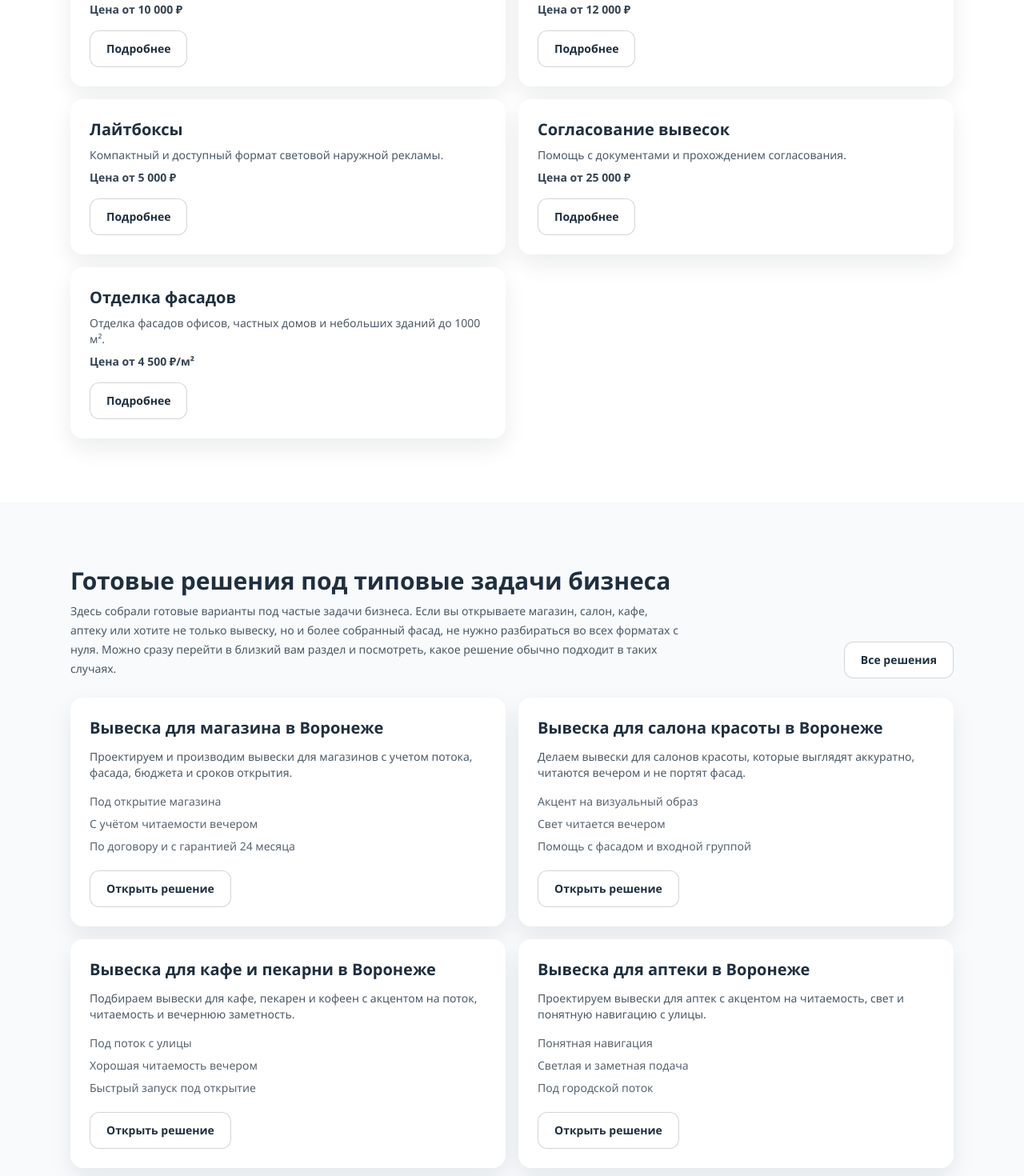
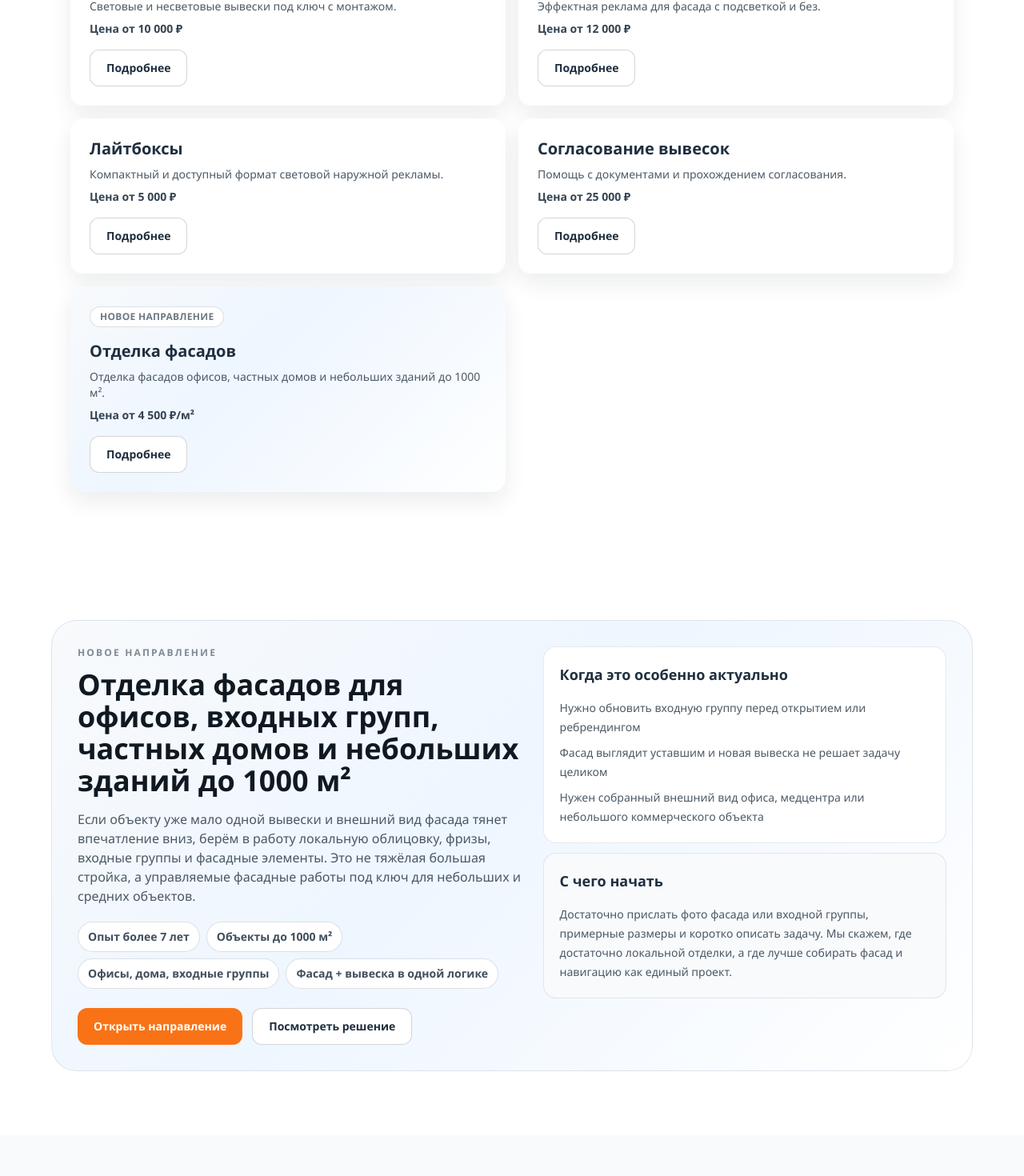
Before and after one commit to xahinvest-DNA/nikaled.ru, a Next.js app: page / in a window 1280 px wide. Shown: the part 2140-3610 px from the top of the page at 80% size. Built offline with nearby package versions, Linux system fonts and the light colour scheme; no server answers.

Commit message:
Усилено фасадное направление на главной

```diff
--- a/components/pages/HomeLanding.tsx
+++ b/components/pages/HomeLanding.tsx
@@ -1,6 +1,7 @@
 import { Header } from "@/components/layout/Header";
 import { ArticleListSection } from "@/components/sections/ArticleListSection";
 import { CasesSection } from "@/components/sections/CasesSection";
+import { FacadeEntrySection } from "@/components/sections/FacadeEntrySection";
 import { FaqSection } from "@/components/sections/FaqSection";
 import { FinalCtaSection } from "@/components/sections/FinalCtaSection";
 import { Hero } from "@/components/sections/Hero";
@@ -24,6 +25,7 @@ export const HomeLanding = () => {
         <SelfIdentify />
         <QuickRequestSection />
         <ServicesGrid />
+        <FacadeEntrySection />
         <SolutionsEntrySection />
         <SeoContentSection />
         <CasesSection items={getCasesByService(undefined, 4)} />
--- /dev/null
+++ b/components/sections/FacadeEntrySection.tsx
@@ -0,0 +1,60 @@
+import Link from "next/link";
+
+export const FacadeEntrySection = () => {
+  return (
+    <section className="section-space bg-white">
+      <div className="container-narrow rounded-[32px] border border-steel/10 bg-[linear-gradient(135deg,#f8fafc_0%,#eef6ff_45%,#ffffff_100%)] p-6 md:p-8">
+        <div className="grid gap-6 lg:grid-cols-[1.05fr_0.95fr] lg:items-start">
+          <div>
+            <p className="text-xs font-semibold uppercase tracking-[0.18em] text-steel/55">Новое направление</p>
+            <h2 className="mt-3 max-w-3xl text-2xl font-black leading-tight text-ink md:text-4xl">
+              Отделка фасадов для офисов, входных групп, частных домов и небольших зданий до 1000 м²
+            </h2>
+            <p className="mt-4 max-w-3xl text-sm leading-6 text-steel/80 md:text-base">
+              Если объекту уже мало одной вывески и внешний вид фасада тянет впечатление вниз, берём в работу локальную облицовку,
+              фризы, входные группы и фасадные элементы. Это не тяжёлая большая стройка, а управляемые фасадные работы под ключ
+              для небольших и средних объектов.
+            </p>
+            <div className="mt-5 flex flex-wrap gap-2 text-sm font-semibold text-steel/85">
+              {[
+                "Опыт более 7 лет",
+                "Объекты до 1000 м²",
+                "Офисы, дома, входные группы",
+                "Фасад + вывеска в одной логике"
+              ].map((item) => (
+                <span key={item} className="rounded-full border border-steel/15 bg-white px-3 py-2">
+                  {item}
+                </span>
+              ))}
+            </div>
+            <div className="mt-6 flex flex-wrap gap-3">
+              <Link href="/otdelka-fasadov/" className="btn-primary">
+                Открыть направление
+              </Link>
+              <Link href="/resheniya/otdelka-fasada-ofisa-i-nebolshogo-zdaniya-v-voronezhe/" className="btn-secondary">
+                Посмотреть решение
+              </Link>
+            </div>
+          </div>
+          <div className="grid gap-3 sm:grid-cols-2 lg:grid-cols-1">
+            <article className="rounded-2xl border border-steel/10 bg-white px-5 py-5">
+              <h3 className="text-lg font-bold text-steel">Когда это особенно актуально</h3>
+              <ul className="mt-4 space-y-2 text-sm leading-6 text-steel/80">
+                <li>Нужно обновить входную группу перед открытием или ребрендингом</li>
+                <li>Фасад выглядит уставшим и новая вывеска не решает задачу целиком</li>
+                <li>Нужен собранный внешний вид офиса, медцентра или небольшого коммерческого объекта</li>
+              </ul>
+            </article>
+            <article className="rounded-2xl border border-steel/10 bg-paper px-5 py-5">
+              <h3 className="text-lg font-bold text-steel">С чего начать</h3>
+              <p className="mt-4 text-sm leading-6 text-steel/80">
+                Достаточно прислать фото фасада или входной группы, примерные размеры и коротко описать задачу. Мы скажем, где
+                достаточно локальной отделки, а где лучше собирать фасад и навигацию как единый проект.
+              </p>
+            </article>
+          </div>
+        </div>
+      </div>
+    </section>
+  );
+};
--- a/components/sections/QuickRequestSection.tsx
+++ b/components/sections/QuickRequestSection.tsx
@@ -3,7 +3,7 @@ import { OpenCalcButton } from "@/components/ui/OpenCalcButton";
 const checklist = [
   "Фото фасада или входной группы целиком",
   "Примерные размеры или хотя бы ориентир по ширине",
-  "Что нужно сделать: вывеска, буквы, лайтбокс или согласование",
+  "Что нужно сделать: вывеска, фасад, входная группа или согласование",
   "Срок запуска: срочно, к открытию или без жёсткого дедлайна"
 ];
 
@@ -16,7 +16,8 @@ export const QuickRequestSection = () => {
             <h2 className="text-2xl font-bold text-steel md:text-3xl">Что лучше прислать, чтобы быстрее получить точный расчёт</h2>
             <p className="mt-3 max-w-3xl text-sm leading-6 text-steel/80">
               Не нужно готовить идеальное техническое задание. Достаточно 3-4 понятных вводных, чтобы мы предложили адекватный формат,
-              ориентир по бюджету и следующий шаг без длинной переписки.
+              ориентир по бюджету и следующий шаг без длинной переписки. Это одинаково работает и для вывесок, и для входных групп,
+              и для локальной отделки фасада.
             </p>
             <ul className="mt-5 grid gap-3 md:grid-cols-2">
               {checklist.map((item) => (
@@ -29,7 +30,8 @@ export const QuickRequestSection = () => {
           <div className="rounded-2xl border border-steel/10 bg-paper p-5">
             <p className="text-sm font-semibold uppercase tracking-wide text-steel/60">На выходе</p>
             <p className="mt-3 text-sm leading-6 text-steel/80">
-              Вы быстро понимаете, какой формат подходит вашему объекту, сколько это примерно стоит и нужен ли выезд на замер уже сейчас.
+              Вы быстро понимаете, какой формат подходит объекту, достаточно ли локальной отделки, нужен ли выезд на замер и какой
+              бюджет стоит закладывать уже на старте.
             </p>
             <div className="mt-5">
               <OpenCalcButton text="Получить расчёт по фото" />
--- a/components/sections/ServicesGrid.tsx
+++ b/components/sections/ServicesGrid.tsx
@@ -8,16 +8,28 @@ export const ServicesGrid = () => {
       <div className="container-narrow">
         <h2 className="text-2xl font-bold text-steel md:text-3xl">Что производим</h2>
         <div className="mt-6 grid gap-4 md:grid-cols-2">
-          {services.map((service) => (
-            <article key={service.slug} className="card">
-              <h3 className="text-xl font-bold text-steel">{service.name}</h3>
+          {services.map((service) => {
+            const isFacade = service.slug === "otdelka-fasadov";
+
+            return (
+              <article
+                key={service.slug}
+                className={`card ${isFacade ? "border-steel/20 bg-[linear-gradient(135deg,#f8fafc_0%,#eef6ff_40%,#ffffff_100%)]" : ""}`}
+              >
+                {isFacade ? (
+                  <span className="inline-flex rounded-full border border-steel/15 bg-white px-3 py-1 text-xs font-semibold uppercase tracking-wide text-steel/65">
+                    Новое направление
+                  </span>
+                ) : null}
+                <h3 className={`text-xl font-bold text-steel ${isFacade ? "mt-4" : ""}`}>{service.name}</h3>
                 <p className="mt-2 text-sm text-steel/80">{service.short}</p>
                 <p className="mt-2 text-sm font-semibold text-steel/90">Цена {service.fromPrice}</p>
                 <Link href={`/${service.slug}`} className="btn-secondary mt-4">
                   Подробнее
                 </Link>
               </article>
-          ))}
+            );
+          })}
         </div>
       </div>
     </section>
```
Lines whose indentation alone changed are shown as unchanged.
